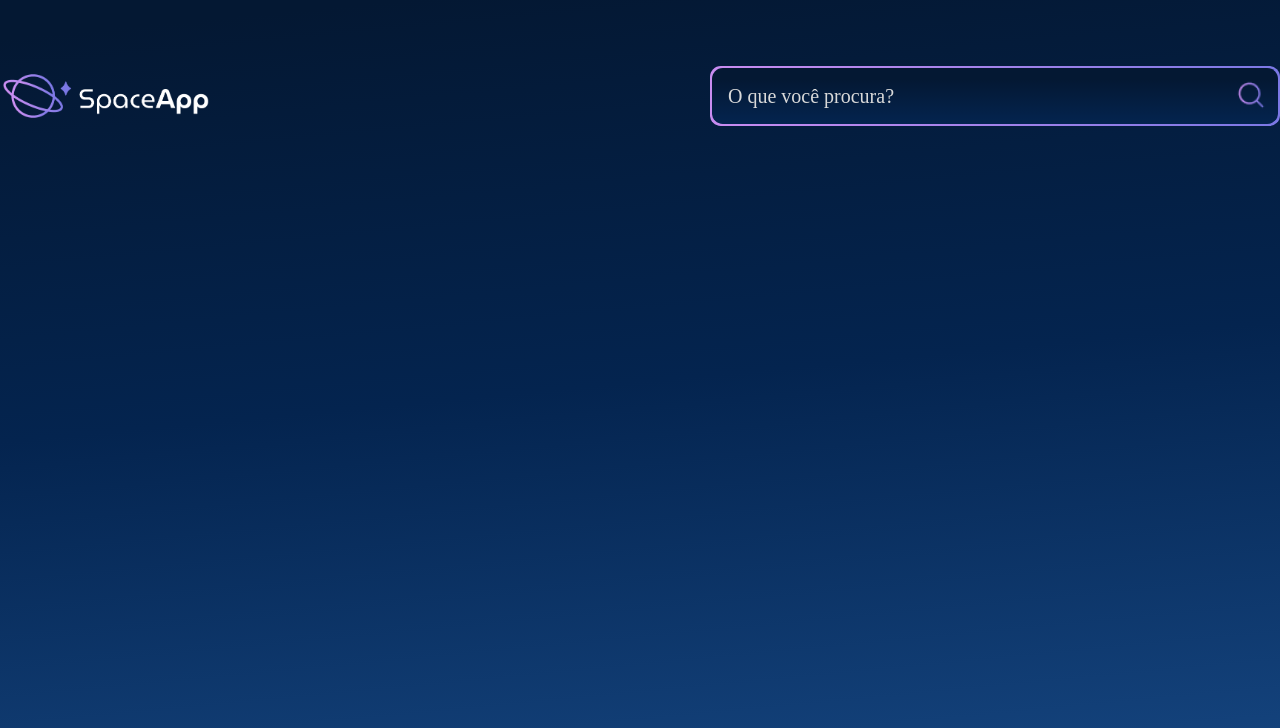
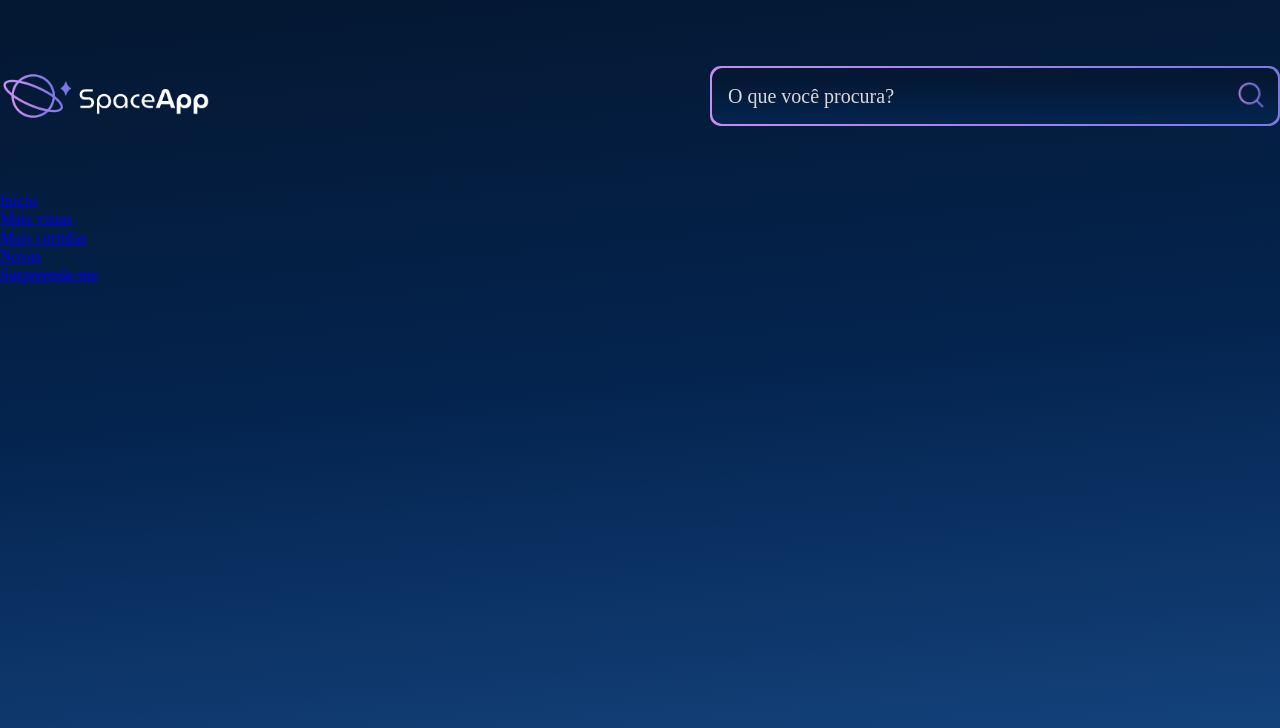
Before and after one commit to Melksedeque/spaceapp-react, a React (Vite) app: page / in a window 1280 px wide. Shown: the top 728 px of the page. Built offline with nearby package versions, Linux system fonts and the light colour scheme.

Commit message:
Chamada de componente Sidebar no App

```diff
--- a/src/App.jsx
+++ b/src/App.jsx
@@ -1,6 +1,7 @@
 import styled from "styled-components";
 import GlobalStyles from "./components/GlobalStyles";
 import Header from "./components/Header";
+import Sidebar from "./components/Sidebar";
 
 const GradientBackground = styled.div`
   background: linear-gradient(
@@ -18,6 +19,7 @@ function App() {
     <GradientBackground>
       <GlobalStyles />
       <Header />
+      <Sidebar />
     </GradientBackground>
   );
 }
```
